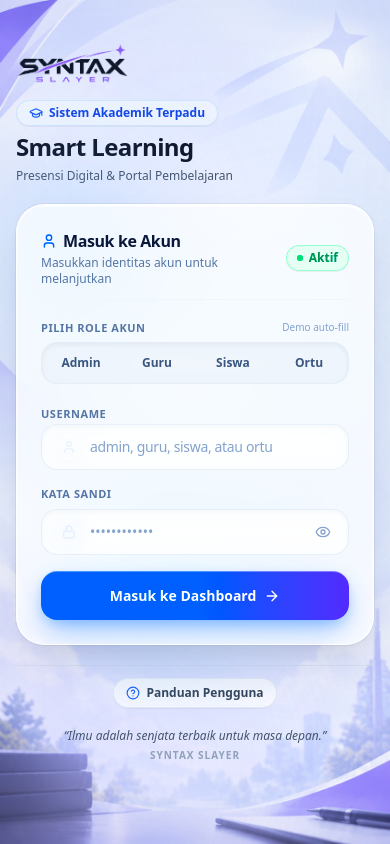
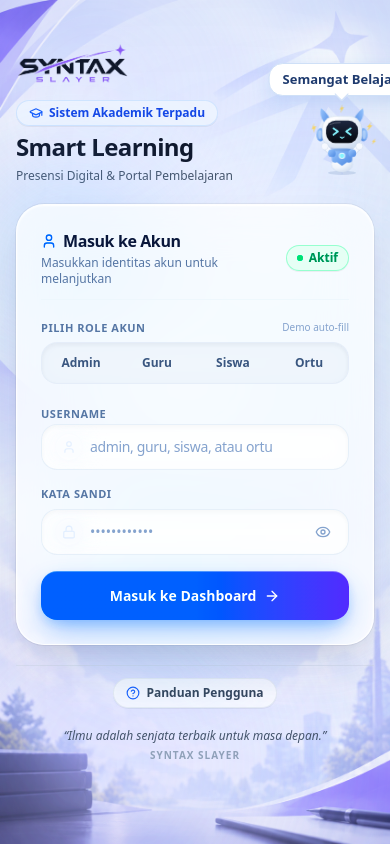
Before and after one commit to syntax-slayerrr/smart-learning, a Next.js app: page /login in a window 390 px wide. Built offline with nearby package versions, Linux system fonts and the light colour scheme.

Commit message:
fix(ui): ensure Mascot is always visible on mobile viewport

```diff
--- a/src/app/(auth)/login/page.tsx
+++ b/src/app/(auth)/login/page.tsx
@@ -31,8 +31,8 @@ export default function LoginPage() {
           </div>
 
           {/* Header Info & Right Slogan Stack */}
-          <div className="flex items-end justify-between gap-3 pt-0.5">
-            <div className="space-y-1.5 text-left">
+          <div className="flex items-center justify-between gap-3 pt-0.5">
+            <div className="space-y-1.5 text-left flex-1">
               <div className="inline-flex items-center gap-1.5 rounded-full border border-blue-200/60 bg-blue-50/80 backdrop-blur-md px-3 py-1 text-xs font-semibold text-blue-700 shadow-2xs">
                 <GraduationCap className="h-3.5 w-3.5 text-blue-600" />
                 <span>Sistem Akademik Terpadu</span>
@@ -45,17 +45,9 @@ export default function LoginPage() {
               </p>
             </div>
 
-            {/* Right Side Vertical Accent Slogan */}
-            <div className="hidden xs:flex items-center pl-3 border-l border-slate-300/80 text-[8.5px] font-bold tracking-wider text-slate-500 uppercase leading-snug select-none shrink-0">
-              <div className="flex items-center gap-2">
-                <Mascot mood="semangat" size={54} say="Semangat Belajar!" follow={true} />
-                <div>
-                  <p>Belajar</p>
-                  <p className="text-blue-600 font-extrabold">Lebih Cerdas</p>
-                  <p>Bersama</p>
-                  <p className="text-slate-800 font-black">Syntax Slayer</p>
-                </div>
-              </div>
+            {/* Mascot: Tampil selalu di mobile dan desktop */}
+            <div className="flex items-center shrink-0">
+              <Mascot mood="semangat" size={64} say="Semangat Belajar!" follow={true} />
             </div>
           </div>
         </div>
```
